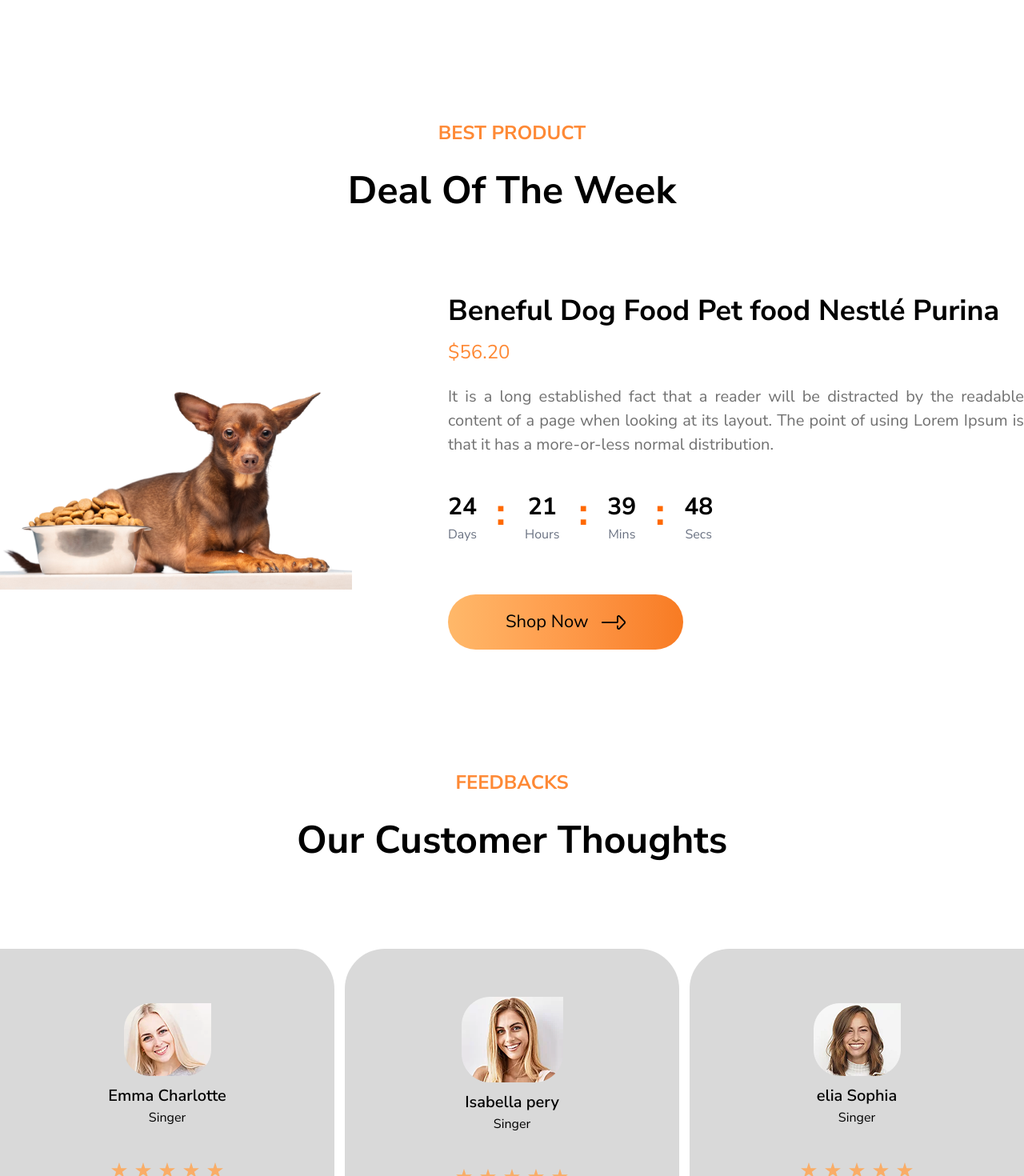
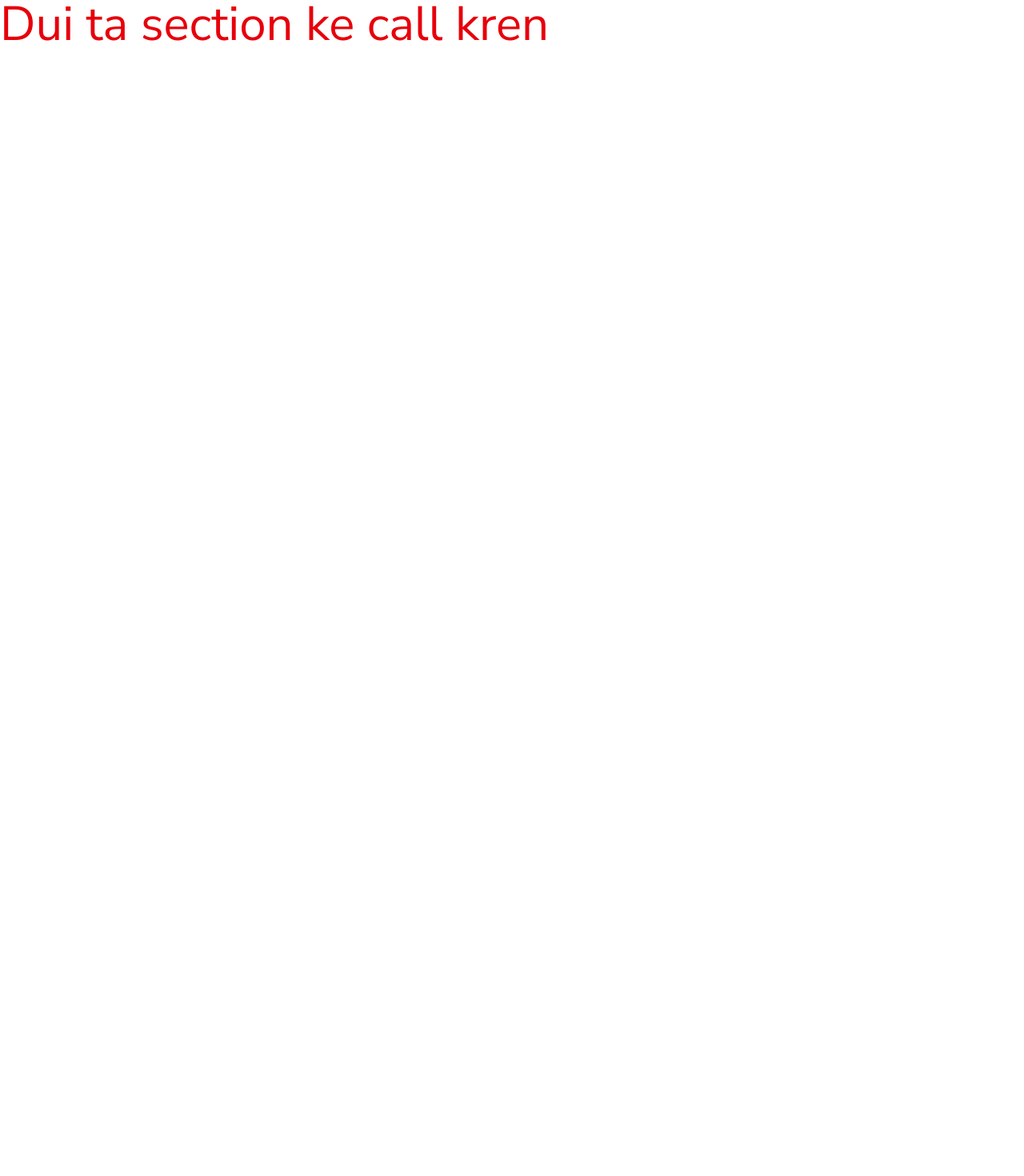
Before and after one commit to Anayatul-Ahad-Shoikot/nextpet, a Next.js app: page / in a window 1280 px wide. Shown: the top 1470 px of the page at 80% size. After the commit the page ends 800 px from the top, so only its background shows below. Built offline with nearby package versions, Linux system fonts and the light colour scheme.

Commit message:
faaaaaaaaaaaaaaaaaaaaaaaaaaaaaaaaaaaaaaaaaaaaaaaaaaaaaaaaaaaaaaaaaaaa

```diff
--- a/src/app/page.tsx
+++ b/src/app/page.tsx
@@ -1,15 +1,10 @@
-import Image from "next/image";
-import BestProduct from "../components/emam/BestProduct";
-import Feedbacks from "../components/emam/Feedbacks";
 
 export default function Home() {
     return (
         <>
-            {/* // <div className="container">
-            //     <h1 className="text-6xl text-red-600">HEllO WORLD</h1>
-            // </div> */}
-            <BestProduct />
-            <Feedbacks />
+            <div className="container">
+                <h1 className="text-6xl text-red-600">Dui ta section ke call kren </h1>
+            </div>
         </>
     );
 }
```
